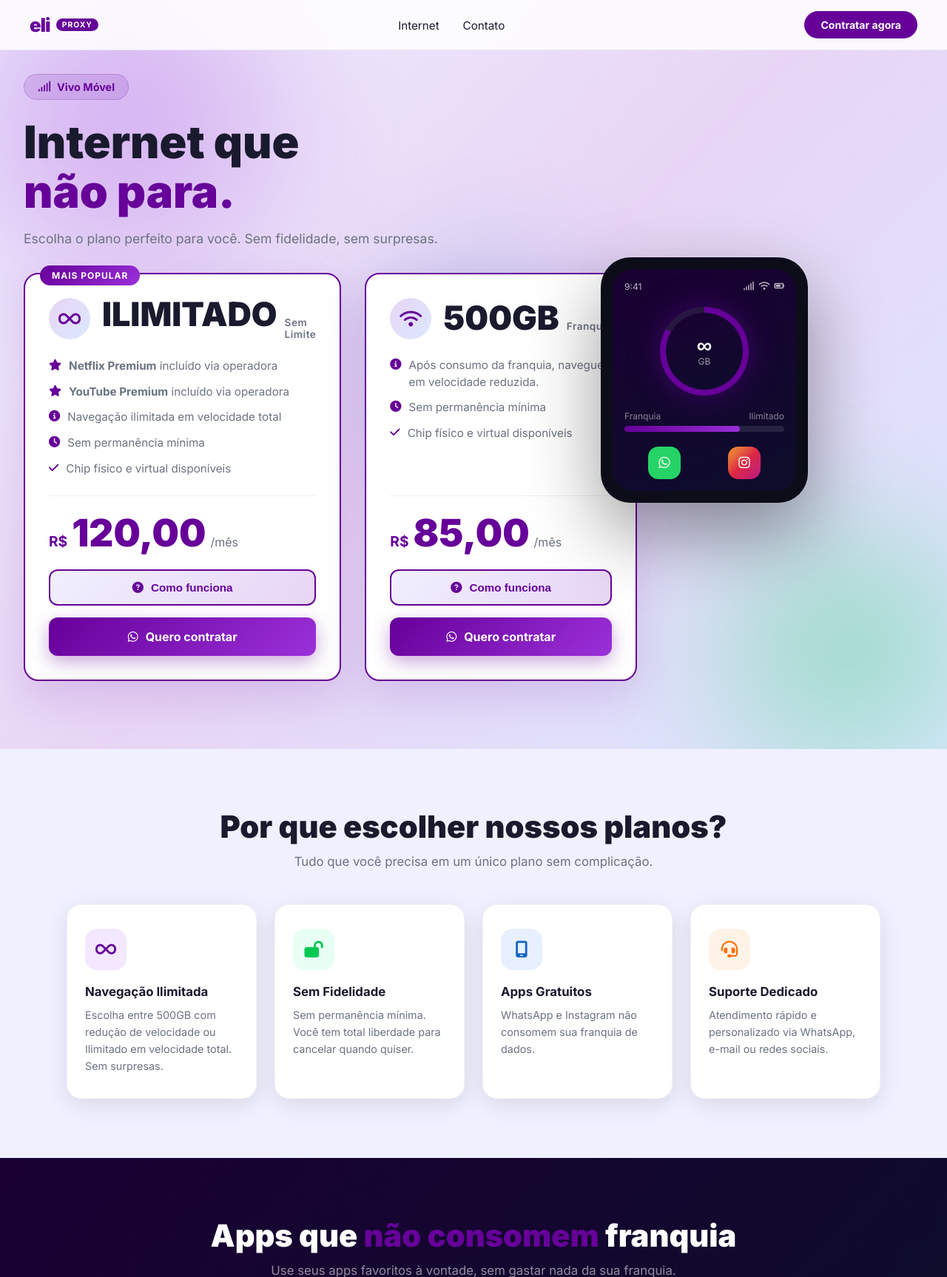
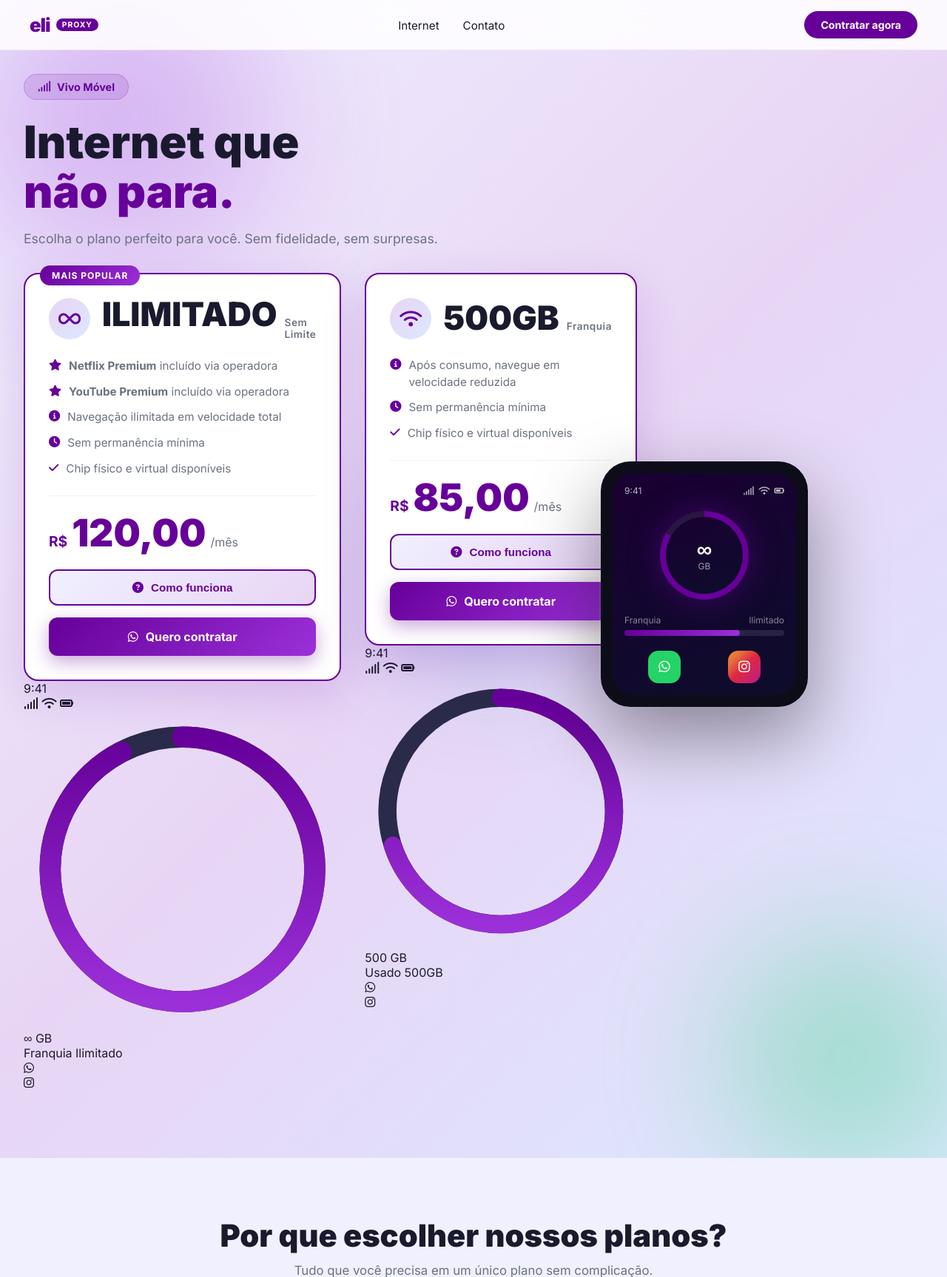
Before and after one commit to hanksff-sys/site2, a Flask app: page / in a window 1280 px wide. Shown: the top 1727 px of the page at 74% size. Run offline with Flask 3, Linux system fonts and the light colour scheme.

Commit message:
Add files via upload

```diff
--- a/templates/index.html
+++ b/templates/index.html
@@ -49,6 +49,7 @@
       <!-- CONTAINER DE PLANOS -->
       <div class="plans-container">
         <!-- PLANO ILIMITADO -->
+        <div class="plan-row">
           <div class="plan-card plan-card-premium">
             <div class="plan-badge">Mais Popular</div>
             <div class="plan-card-header">
@@ -94,8 +95,52 @@
               <i class="fab fa-whatsapp"></i> Quero contratar
             </a>
           </div>
+          <!-- Widget Visual Ilimitado -->
+          <div class="plan-widget">
+            <div class="widget-phone">
+              <div class="widget-status-bar">
+                <span>9:41</span>
+                <div class="widget-icons">
+                  <i class="fas fa-signal"></i>
+                  <i class="fas fa-wifi"></i>
+                  <i class="fas fa-battery-full"></i>
+                </div>
+              </div>
+              <div class="widget-circle">
+                <svg viewBox="0 0 120 120" class="widget-svg">
+                  <circle cx="60" cy="60" r="50" stroke="#2a2a4a" stroke-width="8" fill="none"/>
+                  <circle cx="60" cy="60" r="50" stroke="url(#gradIlimitado)" stroke-width="8" fill="none" stroke-dasharray="290 314" stroke-linecap="round" transform="rotate(-90 60 60)"/>
+                  <defs>
+                    <linearGradient id="gradIlimitado" x1="0%" y1="0%" x2="100%" y2="0%">
+                      <stop offset="0%" stop-color="#9b30d9"/>
+                      <stop offset="100%" stop-color="#660099"/>
+                    </linearGradient>
+                  </defs>
+                </svg>
+                <div class="widget-circle-text">
+                  <span class="widget-num">&infin;</span>
+                  <span class="widget-unit">GB</span>
+                </div>
+              </div>
+              <div class="widget-bar-section">
+                <div class="widget-bar-labels">
+                  <span>Franquia</span>
+                  <span>Ilimitado</span>
+                </div>
+                <div class="widget-bar">
+                  <div class="widget-bar-fill" style="width: 100%;"></div>
+                </div>
+              </div>
+              <div class="widget-apps">
+                <div class="widget-app wpp"><i class="fab fa-whatsapp"></i></div>
+                <div class="widget-app ig"><i class="fab fa-instagram"></i></div>
+              </div>
+            </div>
+          </div>
+        </div>
 
         <!-- PLANO 500GB -->
+        <div class="plan-row">
           <div class="plan-card plan-card-premium">
             <div class="plan-card-header">
               <div class="wifi-icon">
@@ -109,7 +154,7 @@
             <div class="plan-info-list">
               <div class="plan-info-item">
                 <i class="fas fa-circle-info"></i>
-              <span>Após consumo da franquia, navegue em velocidade reduzida.</span>
+                <span>Após consumo, navegue em velocidade reduzida</span>
               </div>
               <div class="plan-info-item">
                 <i class="fas fa-clock"></i>
@@ -131,6 +176,49 @@
             <a href="https://wa.me/98988330665" target="_blank" class="btn-contratar btn-contratar-premium">
               <i class="fab fa-whatsapp"></i> Quero contratar
             </a>
+          </div>
+          <!-- Widget Visual 500GB -->
+          <div class="plan-widget">
+            <div class="widget-phone">
+              <div class="widget-status-bar">
+                <span>9:41</span>
+                <div class="widget-icons">
+                  <i class="fas fa-signal"></i>
+                  <i class="fas fa-wifi"></i>
+                  <i class="fas fa-battery-full"></i>
+                </div>
+              </div>
+              <div class="widget-circle">
+                <svg viewBox="0 0 120 120" class="widget-svg">
+                  <circle cx="60" cy="60" r="50" stroke="#2a2a4a" stroke-width="8" fill="none"/>
+                  <circle cx="60" cy="60" r="50" stroke="url(#grad500)" stroke-width="8" fill="none" stroke-dasharray="220 314" stroke-linecap="round" transform="rotate(-90 60 60)"/>
+                  <defs>
+                    <linearGradient id="grad500" x1="0%" y1="0%" x2="100%" y2="0%">
+                      <stop offset="0%" stop-color="#9b30d9"/>
+                      <stop offset="100%" stop-color="#660099"/>
+                    </linearGradient>
+                  </defs>
+                </svg>
+                <div class="widget-circle-text">
+                  <span class="widget-num">500</span>
+                  <span class="widget-unit">GB</span>
+                </div>
+              </div>
+              <div class="widget-bar-section">
+                <div class="widget-bar-labels">
+                  <span>Usado</span>
+                  <span>500GB</span>
+                </div>
+                <div class="widget-bar">
+                  <div class="widget-bar-fill" style="width: 70%;"></div>
+                </div>
+              </div>
+              <div class="widget-apps">
+                <div class="widget-app wpp"><i class="fab fa-whatsapp"></i></div>
+                <div class="widget-app ig"><i class="fab fa-instagram"></i></div>
+              </div>
+            </div>
+          </div>
         </div>
       </div>
     </div>
@@ -177,29 +265,37 @@
           <div class="card-icon purple">
             <i class="fas fa-infinity"></i>
           </div>
+          <div class="card-benefit-text">
             <h3>Navegação Ilimitada</h3>
             <p>Escolha entre 500GB com redução de velocidade ou Ilimitado em velocidade total. Sem surpresas.</p>
+          </div>
         </div>
         <div class="card-benefit">
           <div class="card-icon green">
             <i class="fas fa-lock-open"></i>
           </div>
+          <div class="card-benefit-text">
             <h3>Sem Fidelidade</h3>
             <p>Sem permanência mínima. Você tem total liberdade para cancelar quando quiser.</p>
+          </div>
         </div>
         <div class="card-benefit">
           <div class="card-icon blue">
             <i class="fas fa-mobile-screen"></i>
           </div>
+          <div class="card-benefit-text">
             <h3>Apps Gratuitos</h3>
             <p>WhatsApp e Instagram não consomem sua franquia de dados.</p>
+          </div>
         </div>
         <div class="card-benefit">
           <div class="card-icon orange">
             <i class="fas fa-headset"></i>
           </div>
+          <div class="card-benefit-text">
             <h3>Suporte Dedicado</h3>
             <p>Atendimento rápido e personalizado via WhatsApp, e-mail ou redes sociais.</p>
+          </div>
         </div>
       </div>
     </div>
@@ -230,38 +326,38 @@
       <p class="section-subtitle">Estamos prontos para ajudar você a escolher o melhor plano.</p>
 
       <div class="contato-grid">
-        <div class="contato-card">
+        <a href="https://wa.me/98988330665" target="_blank" class="contato-card">
           <div class="contato-icon whatsapp-icon">
             <i class="fab fa-whatsapp"></i>
           </div>
+          <div class="contato-info">
             <h3>WhatsApp</h3>
             <p>(98) 98833-0665</p>
-          <a href="https://wa.me/98988330665" target="_blank" class="contato-link">
-            Enviar mensagem <i class="fas fa-arrow-right"></i>
+            <span class="contato-link">Enviar mensagem <i class="fas fa-arrow-right"></i></span>
+          </div>
         </a>
-        </div>
 
-        <div class="contato-card">
+        <a href="https://instagram.com/eliproxy" target="_blank" class="contato-card">
           <div class="contato-icon instagram-icon">
             <i class="fab fa-instagram"></i>
           </div>
+          <div class="contato-info">
             <h3>Instagram</h3>
             <p>@eliproxy</p>
-          <a href="https://instagram.com/eliproxy" target="_blank" class="contato-link">
-            Seguir <i class="fas fa-arrow-right"></i>
+            <span class="contato-link">Seguir <i class="fas fa-arrow-right"></i></span>
+          </div>
         </a>
-        </div>
 
-        <div class="contato-card">
+        <a href="mailto:eliproxy5@gmail.com" class="contato-card">
           <div class="contato-icon email-icon">
             <i class="fas fa-envelope"></i>
           </div>
+          <div class="contato-info">
             <h3>Email</h3>
             <p>eliproxy5@gmail.com</p>
-          <a href="mailto:eliproxy5@gmail.com" class="contato-link">
-            Enviar email <i class="fas fa-arrow-right"></i>
+            <span class="contato-link">Enviar email <i class="fas fa-arrow-right"></i></span>
+          </div>
         </a>
-        </div>
       </div>
     </div>
   </section>
```
Lines whose indentation alone changed are shown as unchanged.
